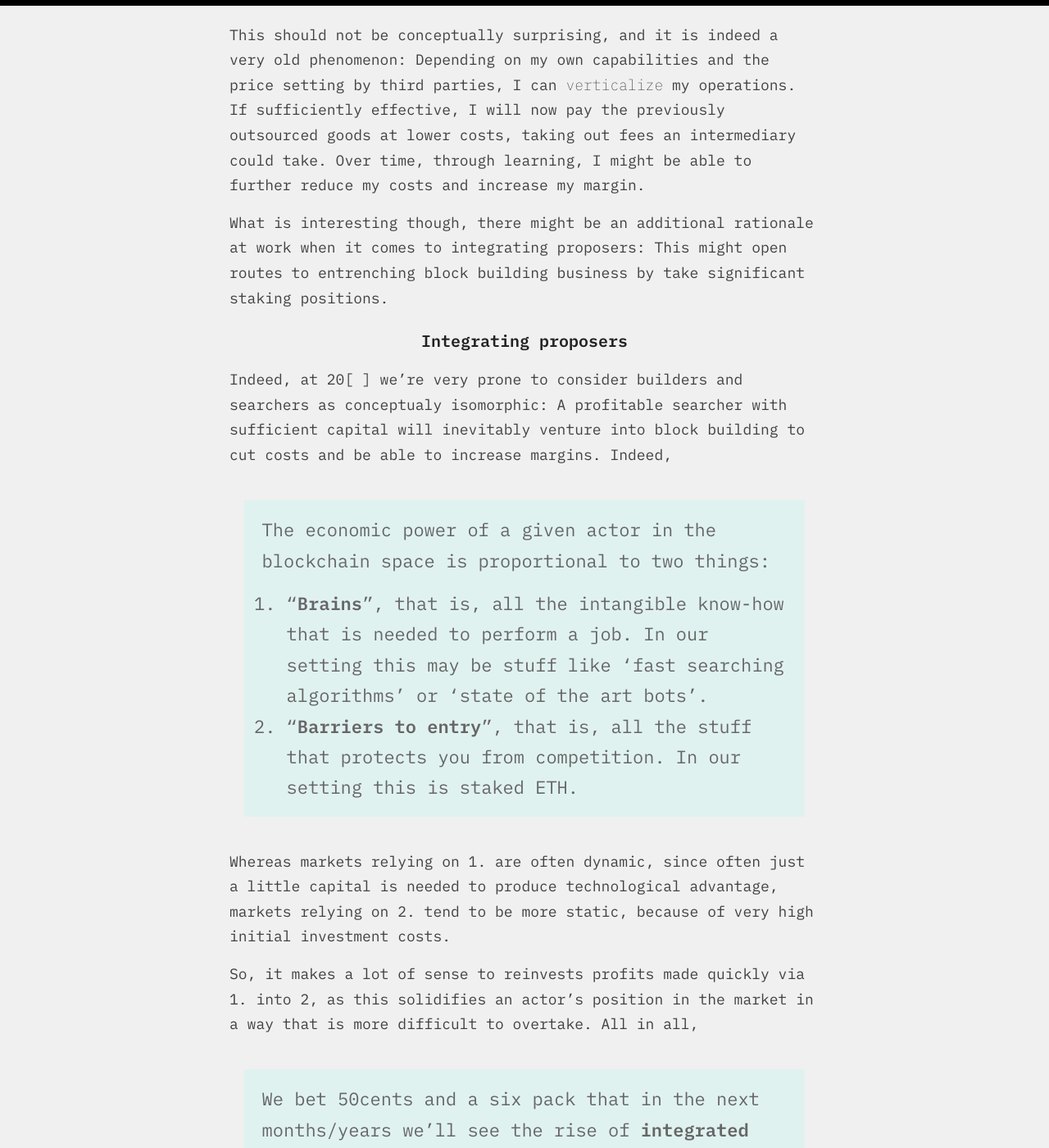
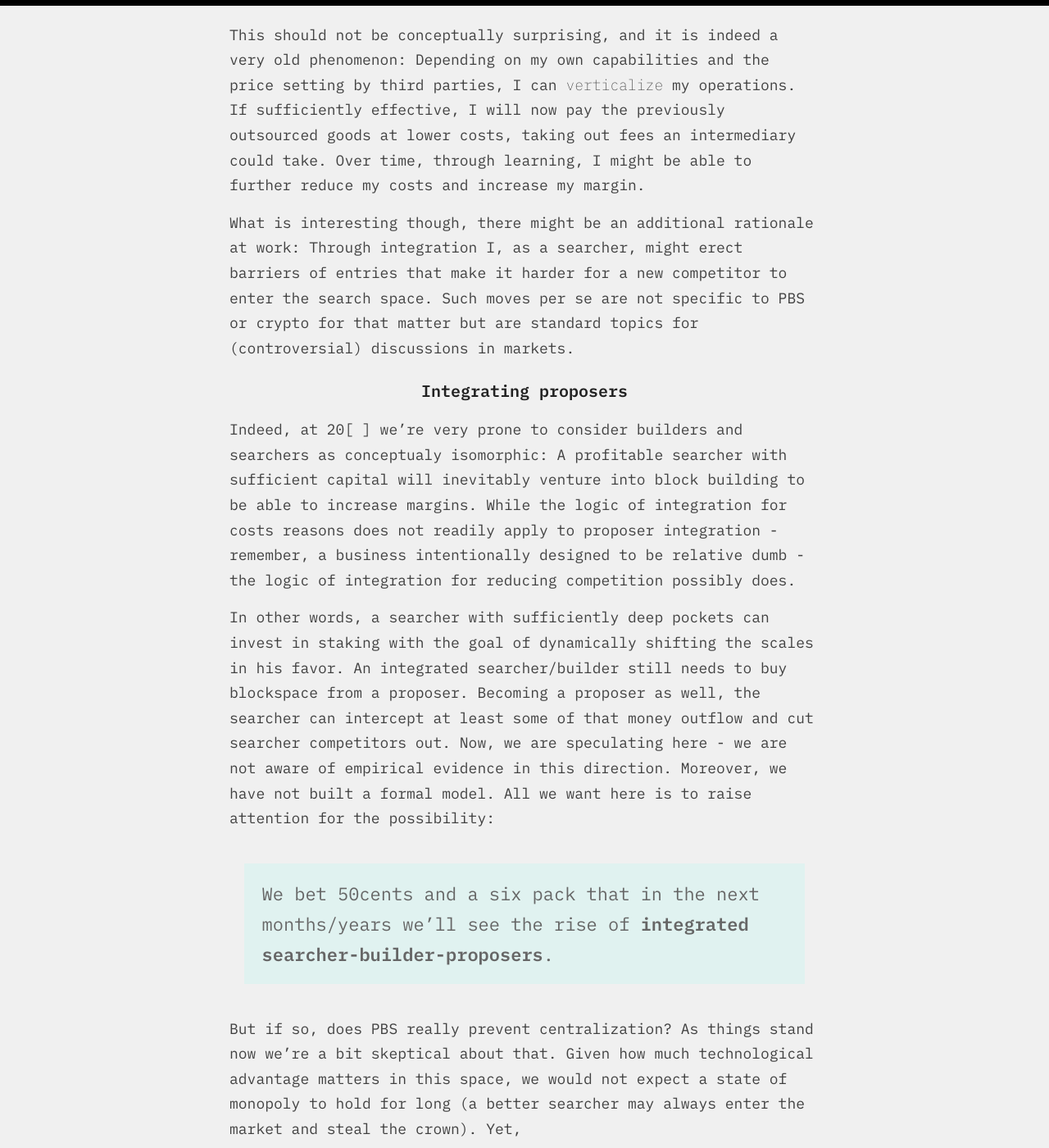
Before and after one commit to eric-downes/20sq-blog, a Jekyll site: the page built from _posts/2023-08-26-mev-cui-bono.md, in a window 1280 px wide and 1400 px high, scrolled down 6428 px. Shown: the whole window at 82% size. Built offline with Jekyll 4.4.1, drawn with Linux system fonts in a browser that asks for light colours; formulas are drawn with MathJax 3; some of the changed text lies outside the part shown.

Commit message:
Mostly reworked section "integrating proposers"

```diff
--- a/_posts/2023-08-26-mev-cui-bono.md
+++ b/_posts/2023-08-26-mev-cui-bono.md
@@ -75,29 +75,21 @@ In a [recent tweet](https://twitter.com/specialmech/status/1691178038640492544),
 
 This should not be conceptually surprising, and it is indeed a very old phenomenon: Depending on my own capabilities and the price setting by third parties, I can *verticalize* my operations. If sufficiently effective, I will now pay the previously outsourced goods at lower costs, taking out fees an intermediary could take. Over time, through learning, I might be able to further reduce my costs and increase my margin.
 
-What is interesting though, there might be an additional rationale at work when it comes to integrating proposers: This might open routes to entrenching block building business by take significant staking positions.
+What is interesting though, there might be an additional rationale at work: Through integration I, as a searcher, might erect barriers of entries that make it harder for a new competitor to enter the search space. Such moves per se are not specific to PBS or crypto for that matter but are standard topics for (controversial) discussions in markets.
 
 ### Integrating proposers
 
-Indeed, at 20[ ] we're very prone to consider builders and searchers as conceptualy isomorphic: A profitable searcher with sufficient capital will inevitably venture into block building to cut costs and be able to increase margins. Indeed,
+Indeed, at 20[ ] we're very prone to consider builders and searchers as conceptualy isomorphic: A profitable searcher with sufficient capital will inevitably venture into block building to be able to increase margins. While the logic of integration for costs reasons does not readily apply to proposer integration - remember, a business intentionally designed to be relative dumb - the logic of integration for reducing competition possibly does.
 
->The economic power of a given actor in the blockchain space is proportional to two things:
-1. "**Brains**", that is, all the intangible know-how that is needed to perform a job. In our setting this may be stuff like 'fast searching algorithms' or 'state of the art bots'.
-2. "**Barriers to entry**", that is, all the stuff that protects you from competition. In our setting this is staked ETH.
-
-Whereas markets relying on 1. are often dynamic, since often just a little capital is needed to produce technological advantage, markets relying on 2. tend to be more static, because of very high initial investment costs.
-
-So, it makes a lot of sense to reinvests profits made quickly via 1. into 2, as this solidifies an actor's position in the market in a way that is more difficult to overtake. All in all,
+In other words, a searcher with sufficiently deep pockets can invest in staking with the goal of dynamically shifting the scales in his favor. An integrated searcher/builder still needs to buy blockspace from a proposer. Becoming a proposer as well, the searcher can intercept at least some of that money outflow and cut searcher competitors out. Now, we are speculating here - we are not aware of empirical evidence in this direction. Moreover, we have not built a formal model. All we want here is to raise attention for the possibility:
 
 > We bet 50cents and a six pack that in the next months/years we'll see the rise of **integrated searcher-builder-proposers**.
 
-An integrated searcher/builder still needs to buy blockspace from a proposer. Becoming a proposer as well, the searcher can intercept at least some of that money outflow. We speculate that the only reason why we are not yet seeing this overwhelmingly happening is because many profitable searchers are investing their earnigns into optimizing other parts of their infrastructure, e.g. latency.
-
-But so, does PBS really solve centralization? As things stand now we're a bit skeptical about that. Given how much technological advantage matters in this space, we would not expect a state of monopoly to hold for long (a better searcher may always enter the market and steal the crown). Yet,
+But if so, does PBS really prevent centralization? As things stand now we're a bit skeptical about that. Given how much technological advantage matters in this space, we would not expect a state of monopoly to hold for long (a better searcher may always enter the market and steal the crown). Yet,
 
 > We deem it likely to see the market stabilizing into a sort of 'succession of dynasties' ecosystem where a very small number of integrated players reigns sovereing (old dynasty) for months/years until some more technological advanced player trumps the game (change of dynasty).
 
-Looking at things from this point of view, integrated **searcher-builder-proposers** really seem inevitable: in securing part of the proposer market a searcher is hedging against a decreasing capacity of doing state-of-the-art search: "My block searching may not be the best, but oftentimes I won't pay for blocks!"
+Looking at things from this point of view, integrated **searcher-builder-proposers** really seem inevitable: in securing part of the proposer market a searcher can distort the fierce competition on state-of-the-art search. Maybe this strategy works only for a while but extending one's reign even for a while can be very lucrative.
 
 ### Orderflow monopoly
 
@@ -110,6 +102,7 @@ In the context of [Order Flow Auctions](https://writings.flashbots.net/order-flo
 
 For sure, things that may help with centralization are:
 
+- Breaking up the monolithic block structure as a whole-sale good could reduce incentives and opportunity to distort competition.
 - Fractionalized block auctions. This is something we've been working on in terms of building a generalized simulation stack for the job, see e.g. [our talk at EthCC](https://www.youtube.com/watch?v=uZfmvJfFmqM).
 - Giving searcher/builders a way to talk to each other. Often builders know beforehand if they are going to win the block auction or not. When they aren't, it would be useful for them to ask the winning builder if they have some free blockspace to squeeze their transactions in. A matchmaking/contracting mechanism around this would ensure that less fortunate builders do not have to aggressively defend their orderflow by means of block subsidization and the like.
 - Proposals such as [MEV Burn](https://ethresear.ch/t/mev-burn-a-simple-design/15590) will help smoothing out centralization issues during large MEV spikes.
@@ -149,9 +142,9 @@ MEV pressure aside, from a more general point of view,
 
 > welfare-maximizing MEV seems to be at odds with the current fee market structure.
 
-This is because, as they are defined now, fees serve a pretty individualistic purpose: An actor pays a fee to get a better service. The higher the fee paid, the higher the actor's priority with respect to being included. Yet, if we are maximizing for welfare, it may very well be that a given transaction, even if being provided with the highest fee, would serve a much better purpose if it wasn't included first. In this case we face a dilemma: An actor paid a lot to be included first, but the overall welfare is maximized (maybe with a little loss for the actor in question) if the transaction is included later. What do we do? Do we honor the idea that 'the more you pay, the better you get treated' or do we maximize welfare altogether?
+This is because, as they are defined now, fees serve a one-dimensional purpose: An actor pays a fee to get a better service. The higher the fee paid, the higher the actor's priority with respect to being included. Yet, if we are maximizing for welfare, it may very well be that a given transaction, even if being provided with the highest fee, would serve a much better purpose if it wasn't included first. In this case we face a dilemma: An actor paid a lot to be included first, but the overall welfare is maximized (maybe with a little loss for the actor in question) if the transaction is included later. What do we do? Do we honor the idea that 'the more you pay, the better you get treated' or do we maximize welfare altogether?
 
-We do not have an answer for this, and whatever decision one takes has a clear political and ideological connotation. We are merely pointing out that as things stand now welfare-maximization may be at odds with how market fees are defined.
+We do not have an answer for this, and whatever decision one takes has a clear political and ideological connotation. As others have, we are merely pointing out that as things stand now welfare-maximization may be at odds with how market fees are defined.
 
 ## Intents: Better UX but for a price
 
```
